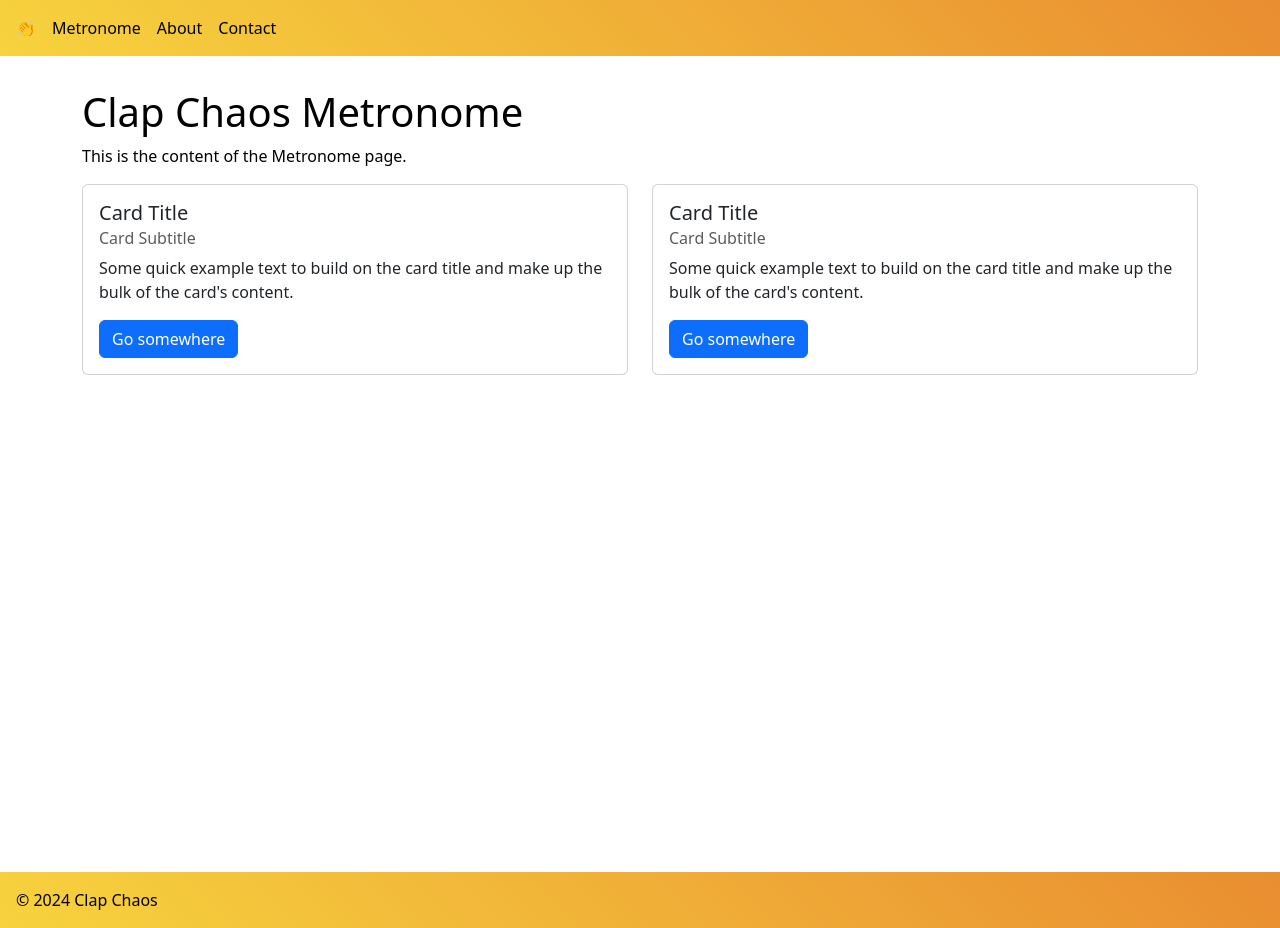
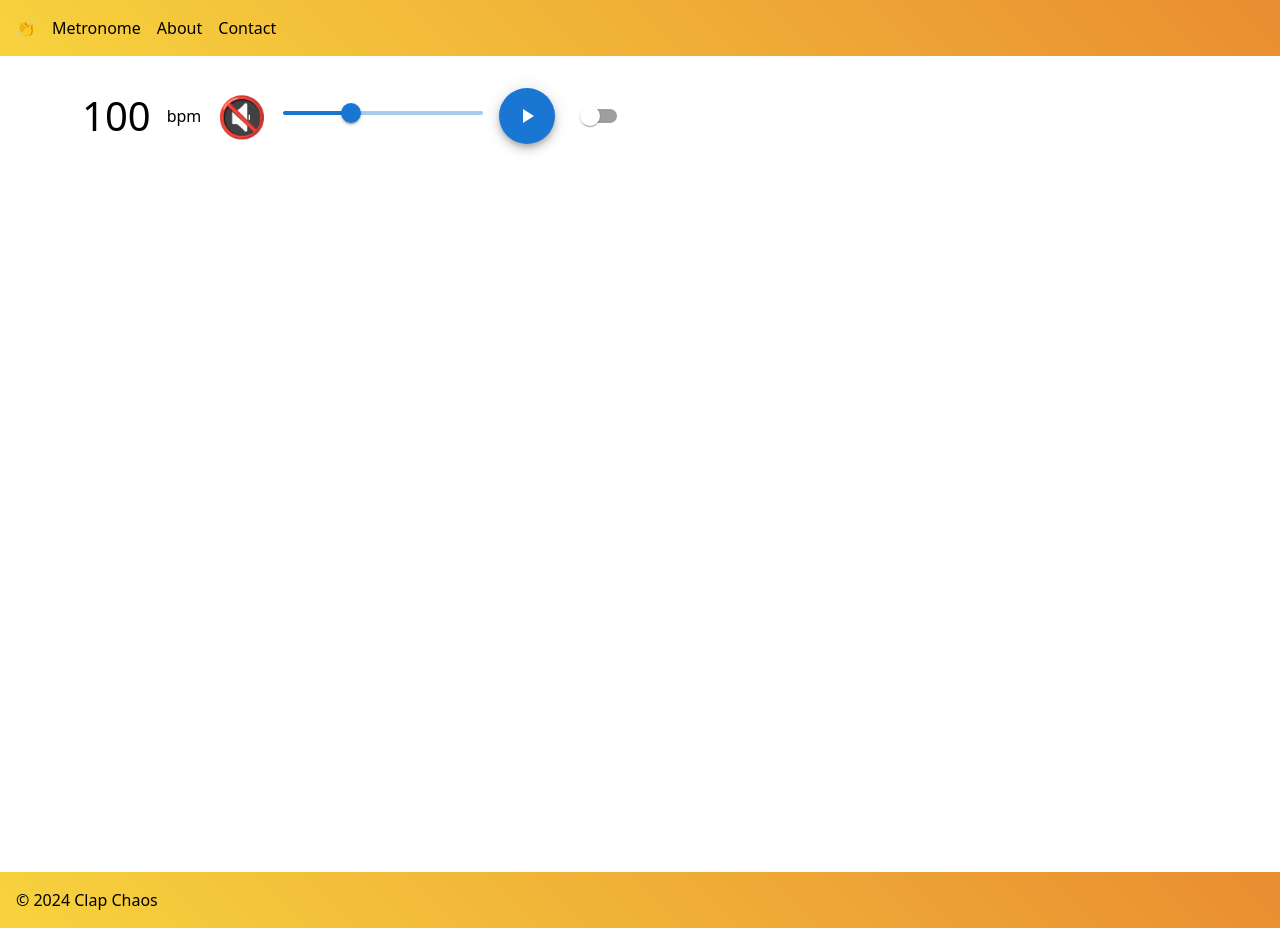
Before and after one commit to Treyson-Grange/clap-chaos, a Next.js app: page /metronome in a window 1280 px wide. Built offline with nearby package versions, Linux system fonts and the light colour scheme.

Commit message:
metronome working, base for clapping mechanism started

```diff
--- a/package.json
+++ b/package.json
@@ -9,6 +9,11 @@
     "lint": "next lint"
   },
   "dependencies": {
+    "@emotion/react": "^11.11.4",
+    "@emotion/styled": "^11.11.5",
+    "@fontsource/roboto": "^5.0.13",
+    "@mui/icons-material": "^5.15.18",
+    "@mui/material": "^5.15.18",
     "bootstrap": "^5.3.3",
     "next": "14.2.3",
     "react": "^18",
--- a/src/components/Contact.tsx
+++ b/src/components/Contact.tsx
@@ -22,11 +22,11 @@ const ContactInfo: React.FC = () => {
                         subtitle="Let us know!"
                         text={`If you have a feature request or found a bug, please submit an issue on our GitHub page.`}
                         buttonText='GitHub'
-                        url='https://github.com/Treyson-Grange/clap-chaos'
+                        url={`${siteConfig.GITHUBURL}/issues`}
                     />
                 </Col>
             </Row>
-            <Row className='py-3'>
+            <Row className='py-2'>
                 <Col>
                     <CardComp
                         title="Open Source Software"
--- a/src/components/Herobanner.tsx
+++ b/src/components/Herobanner.tsx
@@ -7,16 +7,17 @@ type HerobannerProps = {
     subtitle?: string;
     buttonText?: string;
     buttonVariant?: string;
+    buttonLink?: string;
 };
 
-const Herobanner: React.FC<HerobannerProps> = ({ title, subtitle, buttonText, buttonVariant = "primary" }) => {
+const Herobanner: React.FC<HerobannerProps> = ({ title, subtitle, buttonText, buttonVariant = "primary", buttonLink = "#" }) => {
     return (
         <Container fluid className={`text-center py-5 ${styles.herobanner}`}>
             <Row>
                 <Col>
                     <h1>{title}</h1>
                     {subtitle && <p>{subtitle}</p>}
-                    {buttonText && <Button variant={buttonVariant}>{buttonText}</Button>}
+                    {buttonText && <Button href={buttonLink} variant={buttonVariant}>{buttonText}</Button>}
                 </Col>
             </Row>
         </Container>
--- a/src/components/Metronome.tsx
+++ b/src/components/Metronome.tsx
@@ -1,37 +1,74 @@
 import React, { useEffect, useState } from "react";
-import { Card, Col, Row, Container, Button } from 'react-bootstrap';
+import { Container } from 'react-bootstrap';
+import ContinuousSlider from "./metronome/Slider";
+import PlayButton from "./metronome/PlayButton";
+import { Stack, Switch } from "@mui/material";
+
 
 const Metronome: React.FC = () => {
+    const [bpm, setBpm] = useState<number>(100);
+    const [playing, setPlaying] = useState<boolean>(false);
+    const [clapping, setClapping] = useState<boolean>(false);
+
+    const oneBeatDurationInMs = (bpm: number) => 60000 / bpm;
+    const oneBeatInSeconds = oneBeatDurationInMs(bpm) / 1000;
+
+    let ac: AudioContext;
+    let engine: NodeJS.Timeout;
+    let lastNote = 0;
+    let nextNote = 0;
+    let beatIndex = 0;
+
+    useEffect(() => {
+        ac = new AudioContext();
+
+        const sound = (ac: AudioContext, time: number) => {
+            let osc = ac.createOscillator()
+            osc.connect(ac.destination)
+            osc.start(time)
+            osc.stop(time + 1 / 16)
+        };
+
+        const timer = () => {
+            const diff = ac.currentTime - lastNote;
+            if (diff >= oneBeatInSeconds / 2) {
+                nextNote = lastNote + oneBeatInSeconds;
+                lastNote = nextNote;
+                sound(ac, nextNote);
+            }
+        };
+
+        if (playing) {
+            ac.resume();
+            clearInterval(engine);
+            engine = setInterval(timer, oneBeatInSeconds / 25.0);
+        } else {
+            ac.suspend();
+            clearInterval(engine);
+            lastNote = 0;
+            nextNote = 0;
+            beatIndex = 0;
+        }
+
+        return () => clearInterval(engine);
+    }, [playing, bpm]);
+
+    const togglePlay = () => {
+        setPlaying(!playing);
+    };
+    const toggleClap = () => {
+        setClapping(!clapping);
+    };
+
     return (
         <Container>
-            <h1>Clap Chaos Metronome</h1>
-            <p>This is the content of the Metronome page.</p>
-            <Row className="mb-3">
-                <Col lg={6} className="d-flex mb-3">
-                    <Card>
-                        <Card.Body>
-                            <Card.Title>Card Title</Card.Title>
-                            <Card.Subtitle className="mb-2 text-muted">Card Subtitle</Card.Subtitle>
-                            <Card.Text>
-                                Some quick example text to build on the card title and make up the bulk of the card's content.
-                            </Card.Text>
-                            <Button variant="primary">Go somewhere</Button>
-                        </Card.Body>
-                    </Card>
-                </Col>
-                <Col lg={6} className="d-flex mb-3" >
-                    <Card>
-                        <Card.Body>
-                            <Card.Title>Card Title</Card.Title>
-                            <Card.Subtitle className="mb-2 text-muted">Card Subtitle</Card.Subtitle>
-                            <Card.Text>
-                                Some quick example text to build on the card title and make up the bulk of the card's content.
-                            </Card.Text>
-                            <Button variant="primary">Go somewhere</Button>
-                        </Card.Body>
-                    </Card>
-                </Col>
-            </Row>
+            <Stack spacing={2} direction="row" alignItems="center">
+                <h1>{bpm}</h1><p>bpm</p>
+                <h1>{clapping ? "👏" : "🔇"}</h1>
+                <ContinuousSlider value={bpm} onChange={setBpm} />
+                <PlayButton playing={playing} onClick={togglePlay} />
+                <Switch checked={clapping} onChange={toggleClap} />
+            </Stack>
         </Container>
     );
 }
--- /dev/null
+++ b/src/components/metronome/PlayButton.tsx
@@ -0,0 +1,22 @@
+import PlayArrowIcon from '@mui/icons-material/PlayArrow';
+import PauseIcon from '@mui/icons-material/Pause';
+import Box from '@mui/material/Box';
+import Fab from '@mui/material/Fab';
+
+
+interface PlayButtonProps {
+    onClick: () => void;
+    playing: boolean;
+}
+
+const PlayButton: React.FC<PlayButtonProps> = ({ onClick, playing }) => {
+    return (
+        <Box>
+            <Fab color="primary" aria-label="play" onClick={onClick}>
+                {playing ? <PauseIcon /> : <PlayArrowIcon />}
+            </Fab>
+        </Box>
+    );
+}
+
+export default PlayButton;
--- /dev/null
+++ b/src/components/metronome/Slider.tsx
@@ -0,0 +1,29 @@
+import * as React from 'react';
+import Box from '@mui/material/Box';
+import Stack from '@mui/material/Stack';
+import Slider from '@mui/material/Slider';
+
+interface ContinuousSliderProps {
+    value: number;
+    onChange: (value: number) => void;
+}
+
+const ContinuousSlider: React.FC<ContinuousSliderProps> = ({ value, onChange }) => {
+    const handleChange = (event: Event, newValue: number | number[]) => {
+        onChange(newValue as number);
+    };
+
+    return (
+        <Box sx={{ width: 200 }}>
+            <Slider
+                value={value}
+                onChange={handleChange}
+                aria-label="Volume"
+                max={218}
+                min={40}
+            />
+        </Box>
+    );
+}
+
+export default ContinuousSlider;
--- a/src/pages/contact.tsx
+++ b/src/pages/contact.tsx
@@ -9,7 +9,7 @@ export default function Contact() {
             <PageHead pageTitle="Contact" />
             <Herobanner
                 title="Contact Us"
-                subtitle="This is the Contact page."
+                subtitle="We'd love to hear from you!"
             />
             <main className={styles.main}>
                 <ContactInfo />
--- a/src/pages/index.tsx
+++ b/src/pages/index.tsx
@@ -11,6 +11,7 @@ export default function Index() {
                 title="Stay in Sync, Every Beat Matters"
                 subtitle="Combat misleading audience claps with precision."
                 buttonText="Get Started"
+                buttonLink="/metronome"
             />
             <main className={styles.main}>
                 <Landing />
```
Also changed, not shown: src/components/Landing.tsx (+26 -1 lines), 2 other files (tests, documents, lock files or other folders).
